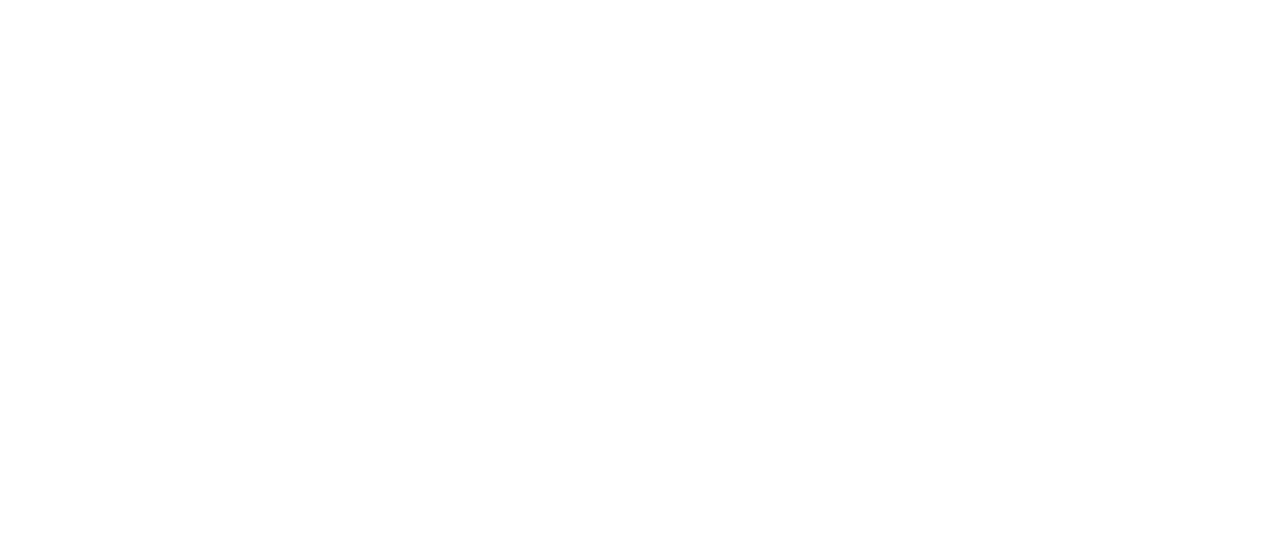
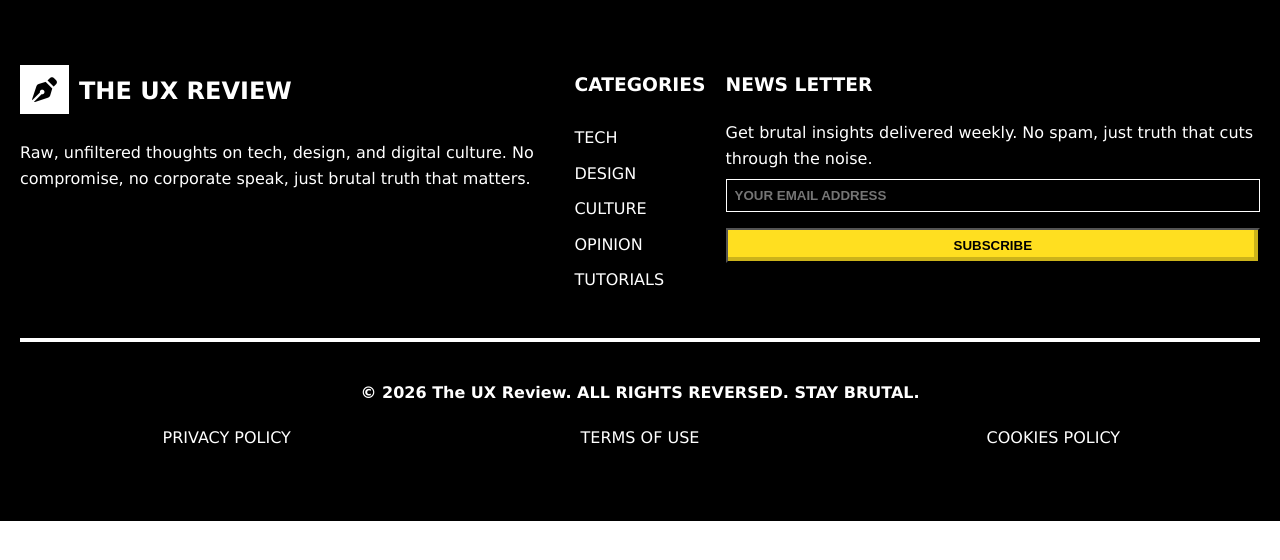
Before and after one commit to Shireen-elsayed/UX-Review-Blog, a plain HTML site: page index.html in a window 1280 px wide. Drawn offline with Linux system fonts and the light colour scheme; files that its build step writes are made by us from their sources; files whose address does not match are found by name.

Commit message:
finished footer

```diff
--- a/CSS/Landing-page/footer.css
+++ b/CSS/Landing-page/footer.css
@@ -1,14 +1,158 @@
 /* Write the code for main section here */
+footer {
+    background-color: black;
+    padding: 70px 20px;
+    color: white;
+    line-height: 1.6;
+    width: 100%;
+}
 
+footer h2::before {
+    content: var(--fa);
+    font-family: "Font Awesome 7 Free";
+    font-size: 25px;
+    color: black;
+    background-color: white;
+    padding: 12px;
+    margin-right: 10px;
+}
+
+.footer {
+    grid-template-areas: "ux" "catg" "let";
+    grid-template-rows: repeat(3, auto);
+}
+
+.review p {
+    margin: 30px 0;
+}
+
+.categories h3 {
+    padding: 20px 0;
+}
+
+.categories ul {
+    list-style-type: none;
+
+    li {
+        padding: 5px 0;
+        font-weight: 400;
+    }
+}
+
+.news h3 {
+    padding: 35px 0 20px;
+}
+
+.hz-line {
+    display: inline-block;
+    width: 100%;
+    background-color: rgb(255, 255, 255);
+    height: 4px;
+    margin: 20px 0 30px;
+}
+
+form {
+
+    input,
+    button {
+        padding: 8px;
+        margin: 8px 0;
+        font-weight: 600;
+    }
+
+    input {
+        background-color: transparent;
+        color: #A1A1A1;
+        border: 1px solid white;
+        outline: none;
+    }
+
+    .btn-form {
+        background-color: #FFDF20;
+        color: black;
+        box-shadow: -4px -4px 0 0 rgba(0, 0, 0, 0.2) inset;
+    }
+
+    a:hover {
+        cursor: pointer;
+        color: #FFDF20;
+    }
+
+    input:focus {
+        border-color: #FFDF20;
+        color: #dfc116;
+    }
+
+    .btn-form:hover {
+        cursor: pointer;
+        transform: translateY(5px);
+        transition: all 0.3s ease;
+        background-color: #FDC700;
+        box-shadow: 4px 4px 20px rgb(255, 255, 255);
+    }
+
+    .btn-form:active {
+        transform: translate(0);
+    }
+}
+
+
+.copy-right {
+    text-align: center;
+}
+
+.copy-right p {
+    font-weight: 600;
+    margin-bottom: 20px;
+    text-align: left;
+}
+
+.last-links {
+    grid-template-columns: repeat(3, 1fr);
+}
+
+#ux {
+    grid-area: ux;
+}
+
+#catg {
+    grid-area: catg;
+}
+
+#let {
+    grid-area: let;
+}
 
 
 /* Media Queries if needed */
 @media (min-width: 576px) {}
 
-@media (min-width: 768px) {}
+@media (min-width: 768px) {
+
+    /* for tablets */
+    .footer {
+        grid-template-areas: "ux ux ux" "catg let let";
+        grid-template-rows: auto 1fr;
+        grid-template-columns: 1fr 2fr;
+    }
+
+    .copy-right p {
+        text-align: center;
+    }
+
+    .footer h3 {
+        padding-top: 0px;
+    }
+}
 
 @media (min-width: 992px) {}
 
-@media (min-width: 1200px) {}
+@media (min-width: 1024px) {
+    .footer {
+        grid-template-areas: "ux catg let";
+        grid-template-columns: 1fr auto 1fr;
+        gap: 20px;
+    }
+}
 
 @media (min-width: 1400px) {}
--- a/CSS/reboot.css
+++ b/CSS/reboot.css
@@ -25,8 +25,7 @@
 }
 
 body {
-  padding-top: 80px;
-  font-family: sans-serif;
+  font-family: Verdana, Geneva, Tahoma, sans-serif;
 }
 
 ul,
--- a/CSS/variables.css
+++ b/CSS/variables.css
@@ -48,4 +48,7 @@
   --border: #e8e8e8;
   --bg: #ffffff;
   --card-bg: #1e2230;
+
+  /* icon -> by using Uni-code */
+  --fa:"\f5ad";
 }
--- a/index.html
+++ b/index.html
@@ -4,7 +4,7 @@
 <head>
     <meta charset="UTF-8">
     <meta name="viewport" content="width=device-width, initial-scale=1.0">
-    <link rel="stylesheet" href="style.css">
+    <link rel="stylesheet" href="./CSS/style.css">
     <link rel="stylesheet" href="CSS/all.min.css">
     <link rel="shortcut icon" href="./Assets/favicon.png" type="image/x-icon">
     <title>UX REview BLOG</title>
@@ -22,7 +22,41 @@
     </main>
 
     <footer>
-
+        <div class="footer d-grid">
+            <div class="review" id="ux">
+                <h2>THE UX REVIEW</h2>
+                <p>Raw, unfiltered thoughts on tech, design, and digital culture. No compromise, no corporate speak,
+                    just brutal truth that
+                    matters.</p>
+            </div>
+            <div class="categories" id="catg">
+                <h3>CATEGORIES</h3>
+                <ul class="d-flex flex-column">
+                    <li><a href="#">TECH</a></li>
+                    <li><a href="#">DESIGN</a></li>
+                    <li><a href="#">CULTURE</a></li>
+                    <li><a href="#">OPINION</a></li>
+                    <li><a href="#">TUTORIALS</a></li>
+                </ul>
+            </div>
+            <div class="news" id="let">
+                <h3>NEWS LETTER</h3>
+                <P>Get brutal insights delivered weekly. No spam, just truth that cuts through the noise.</P>
+                <form action="#" method="get" class="w-100 d-flex flex-column">
+                    <input type="email" name="email" id="email" placeholder="YOUR EMAIL ADDRESS" required>
+                    <button class="btn-form">SUBSCRIBE</button>
+                </form>
+            </div>
+        </div>
+        <div class="copy-right">
+            <span class="hz-line "></span>
+            <p>&copy; 2026 The UX Review. ALL RIGHTS REVERSED. STAY BRUTAL.</p>
+            <div class="d-grid last-links">
+                <a href="#">PRIVACY POLICY</a>
+                <a href="#">TERMS OF USE</a>
+                <a href="#">COOKIES POLICY</a>
+            </div>
+        </div>
     </footer>
 </body>
 
```
